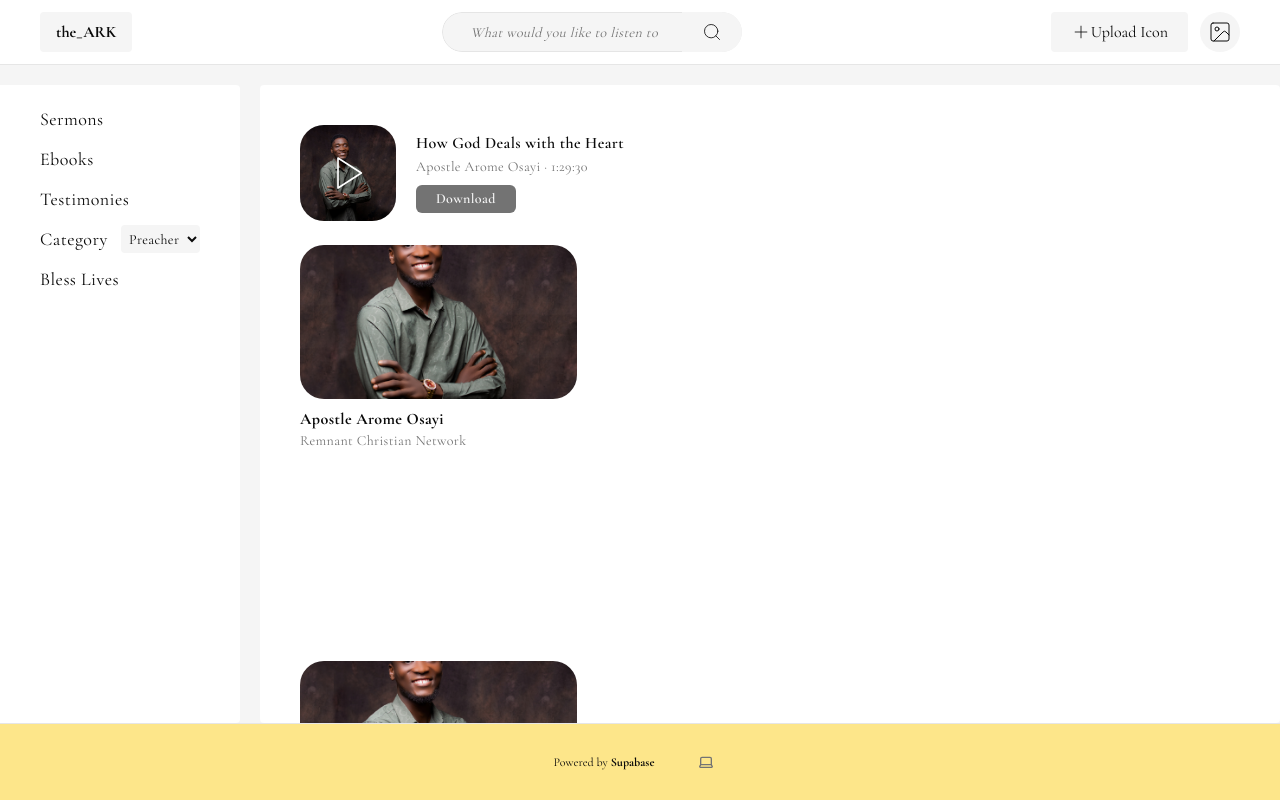
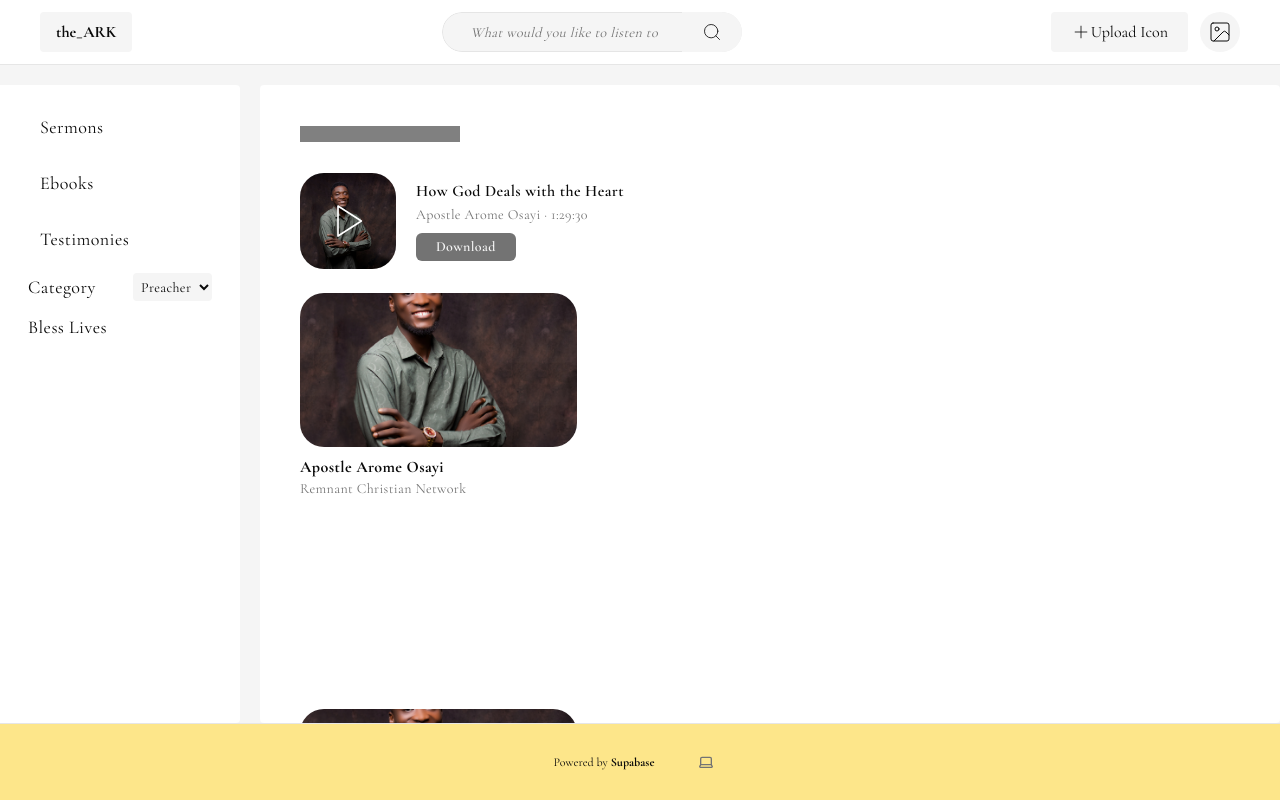
Before and after one commit to EmmanuelNwafuru/the_Ark, a Next.js app: page / in a window 1280 px wide. Built offline with nearby package versions, Linux system fonts and the light colour scheme.

Commit message:
Added AudioPlayProgress component

```diff
--- a/app/(root)/page.tsx
+++ b/app/(root)/page.tsx
@@ -9,10 +9,12 @@ import ByPreacherCard from "../component/ByPreacherCard";
 import ByTopicCard from "../component/ByTopicCard";
 import ByChurchCard from "../component/ByChurchCard";
 import BySeriesCard from "../component/BySeriesCard";
+import AudioPlayProgress from "../component/AudioPlayProgress";
 
 export default function Home() {
   return (
     <main className="flex-1 flex flex-col gap-6 px-10 bg-background rounded h-full py-10 overflow-y-auto">
+      <AudioPlayProgress />
       <AudioCard
         title="How God Deals with the Heart"
         subtitle="Remnant Christian Network"
--- /dev/null
+++ b/app/component/AudioPlayProgress.tsx
@@ -0,0 +1,18 @@
+const AudioPlayProgress = () => {
+  return (
+    <div className="">
+      <progress
+        id=""
+        key={50}
+        max={100}
+        content="String"
+        color="blue"
+        className="text-foreground bg-muted"
+      >
+        Progress
+      </progress>
+    </div>
+  );
+};
+
+export default AudioPlayProgress;
--- a/app/component/SideNav.tsx
+++ b/app/component/SideNav.tsx
@@ -2,13 +2,17 @@ import Link from "next/link";
 
 const SideNav = () => {
   return (
-    <div className="lg h-full bg-background rounded-r flex flex-col py-5 px-10 gap-3">
+    <div className="lg h-full bg-background rounded-r flex flex-col py-5 px-7 gap-3">
       {[
         { label: "Sermons", redirect: "#" },
         { label: "Ebooks", redirect: "#" },
         { label: "Testimonies", redirect: "#" },
       ].map((nav, i) => (
-        <Link key={i} href={nav.redirect}>
+        <Link
+          key={i}
+          href={nav.redirect}
+          className="hover:bg-muted px-3 py-2 rounded"
+        >
           {nav.label}
         </Link>
       ))}
```
